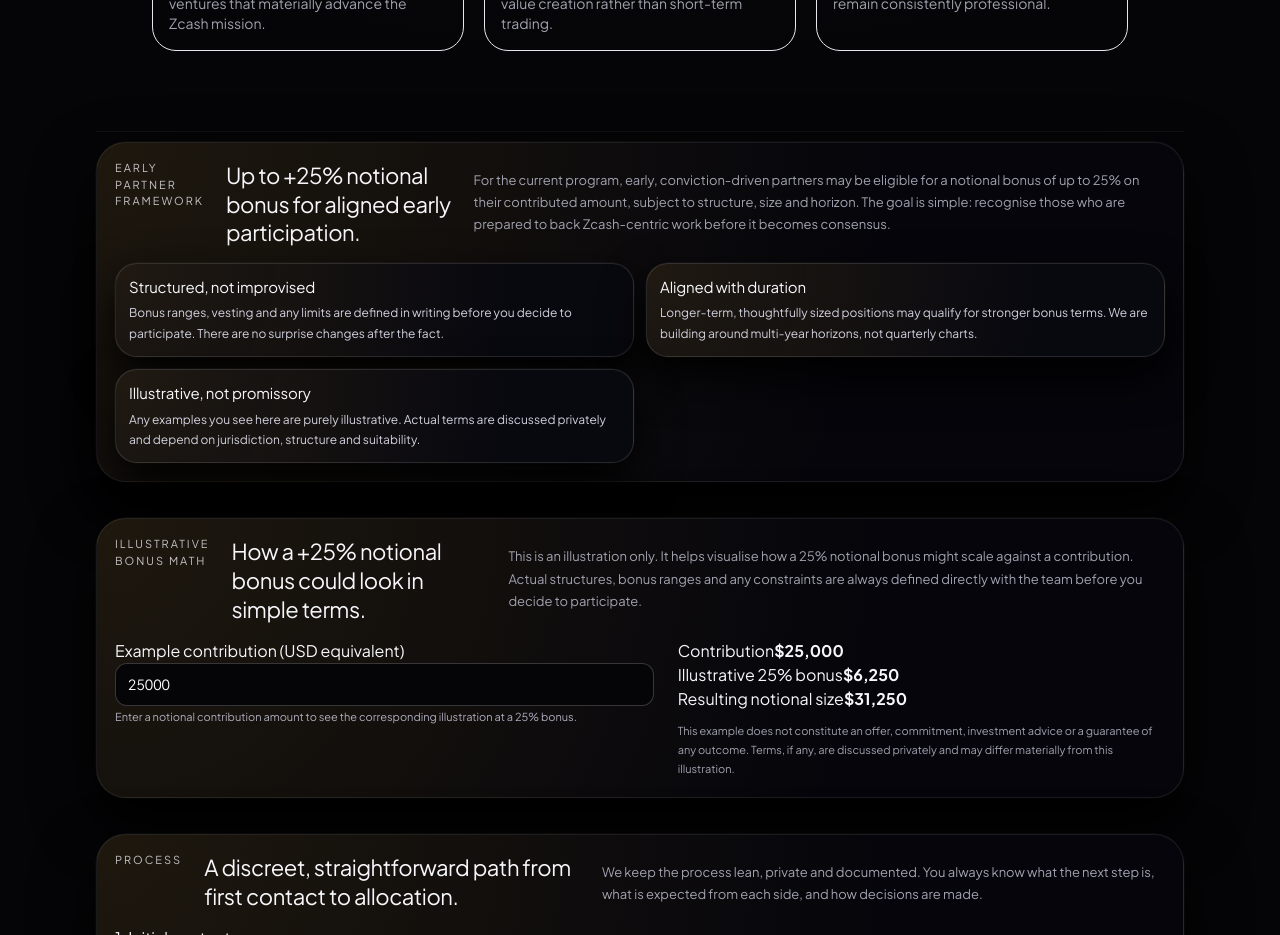
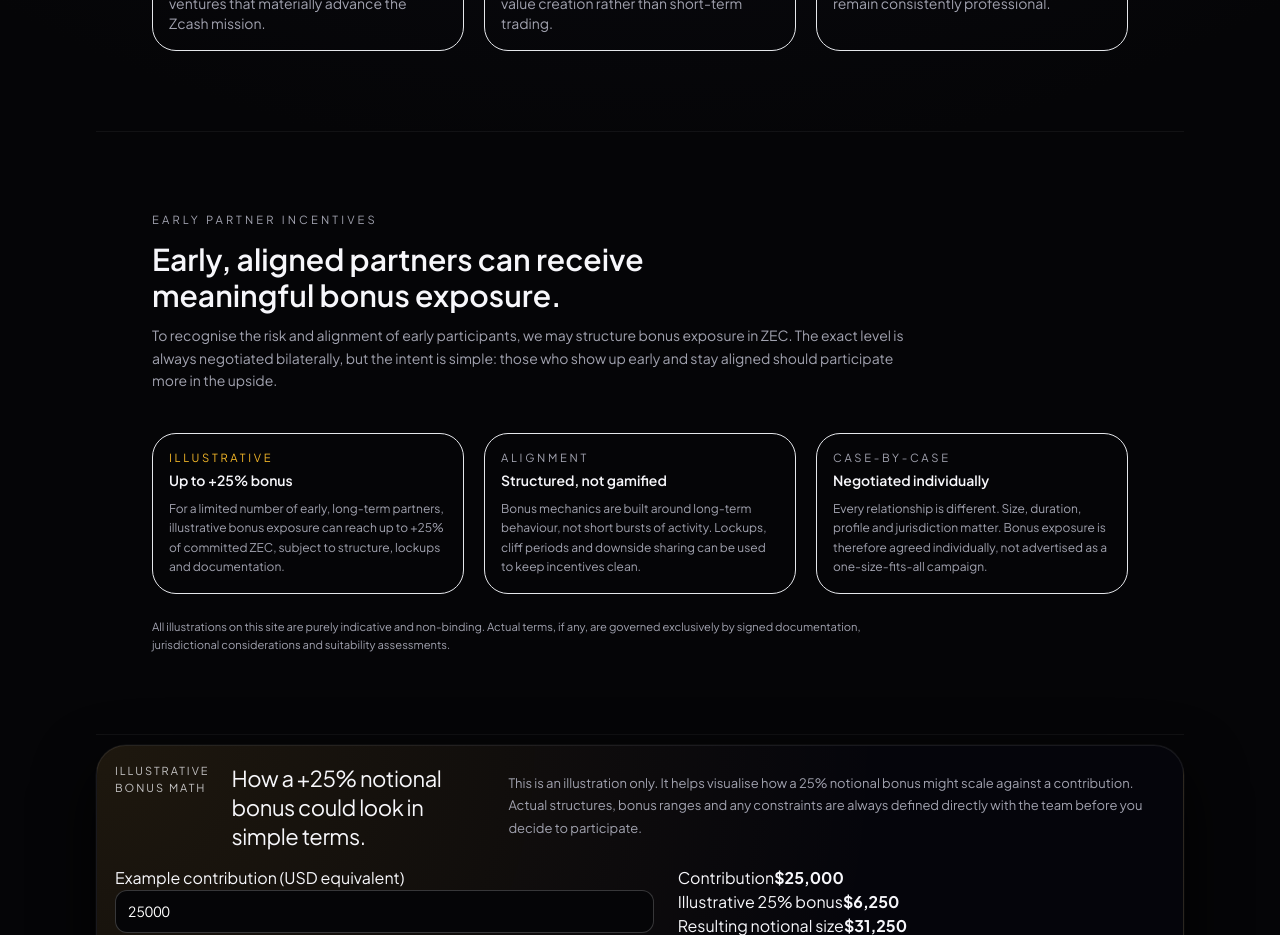
Before and after one commit to Gatsby01k/zcv-land, a Next.js app: page / in a window 1280 px wide. Shown: the part 1180-2115 px from the top of the page. Built offline with nearby package versions, Linux system fonts and the light colour scheme.

Commit message:
Update BonusSection.tsx

```diff
--- a/components/sections/BonusSection.tsx
+++ b/components/sections/BonusSection.tsx
@@ -1,47 +1,74 @@
+// components/sections/BonusSection.tsx
+
 export default function BonusSection() {
   return (
-    <section className="block block-alt reveal" id="bonus">
-      <div className="block-inner">
-        <header className="block-header">
-          <p className="block-kicker">Early partner framework</p>
-          <h2 className="block-title">Up to +25% notional bonus for aligned early participation.</h2>
-          <p className="block-copy">
-            For the current program, early, conviction-driven partners may be
-            eligible for a notional bonus of up to 25% on their contributed
-            amount, subject to structure, size and horizon. The goal is simple:
-            recognise those who are prepared to back Zcash-centric work before
-            it becomes consensus.
+    <section className="reveal border-b border-white/5 bg-zv-bg py-16 lg:py-20">
+      <div className="mx-auto max-w-5xl px-4 lg:px-6">
+        <header className="max-w-3xl space-y-3">
+          <p className="text-[0.7rem] uppercase tracking-[0.28em] text-zv-muted">
+            Early partner incentives
+          </p>
+          <h2 className="text-balance text-2xl font-semibold text-zv-text sm:text-3xl">
+            Early, aligned partners can receive meaningful bonus exposure.
+          </h2>
+          <p className="text-sm leading-relaxed text-zv-muted">
+            To recognise the risk and alignment of early participants, we may
+            structure bonus exposure in ZEC. The exact level is always
+            negotiated bilaterally, but the intent is simple: those who show up
+            early and stay aligned should participate more in the upside.
           </p>
         </header>
 
-        <div className="block-grid">
-          <article className="block-card">
-            <h3>Structured, not improvised</h3>
-            <p>
-              Bonus ranges, vesting and any limits are defined in writing before
-              you decide to participate. There are no surprise changes after
-              the fact.
+        <div className="mt-10 grid gap-5 md:grid-cols-3">
+          <article className="flex flex-col rounded-2xl border border-zv-gold/30 bg-zv-bg-card/80 p-4">
+            <div className="mb-1 text-[0.7rem] uppercase tracking-[0.24em] text-zv-gold">
+              Illustrative
+            </div>
+            <h3 className="mb-2 text-sm font-semibold text-zv-text">
+              Up to +25% bonus
+            </h3>
+            <p className="text-xs leading-relaxed text-zv-muted">
+              For a limited number of early, long-term partners, illustrative
+              bonus exposure can reach up to +25% of committed ZEC, subject to
+              structure, lockups and documentation.
             </p>
           </article>
 
-          <article className="block-card">
-            <h3>Aligned with duration</h3>
-            <p>
-              Longer-term, thoughtfully sized positions may qualify for stronger
-              bonus terms. We are building around multi-year horizons, not
-              quarterly charts.
+          <article className="flex flex-col rounded-2xl border border-white/8 bg-zv-bg-card/80 p-4">
+            <div className="mb-1 text-[0.7rem] uppercase tracking-[0.24em] text-zv-muted">
+              Alignment
+            </div>
+            <h3 className="mb-2 text-sm font-semibold text-zv-text">
+              Structured, not gamified
+            </h3>
+            <p className="text-xs leading-relaxed text-zv-muted">
+              Bonus mechanics are built around long-term behaviour, not short
+              bursts of activity. Lockups, cliff periods and downside sharing
+              can be used to keep incentives clean.
             </p>
           </article>
 
-          <article className="block-card">
-            <h3>Illustrative, not promissory</h3>
-            <p>
-              Any examples you see here are purely illustrative. Actual terms
-              are discussed privately and depend on jurisdiction, structure and
-              suitability.
+          <article className="flex flex-col rounded-2xl border border-white/8 bg-zv-bg-card/80 p-4">
+            <div className="mb-1 text-[0.7rem] uppercase tracking-[0.24em] text-zv-muted">
+              Case-by-case
+            </div>
+            <h3 className="mb-2 text-sm font-semibold text-zv-text">
+              Negotiated individually
+            </h3>
+            <p className="text-xs leading-relaxed text-zv-muted">
+              Every relationship is different. Size, duration, profile and
+              jurisdiction matter. Bonus exposure is therefore agreed
+              individually, not advertised as a one-size-fits-all campaign.
             </p>
           </article>
         </div>
+
+        <p className="mt-6 max-w-3xl text-[0.7rem] leading-relaxed text-zv-muted">
+          All illustrations on this site are purely indicative and non-binding.
+          Actual terms, if any, are governed exclusively by signed
+          documentation, jurisdictional considerations and suitability
+          assessments.
+        </p>
       </div>
     </section>
   );
```
